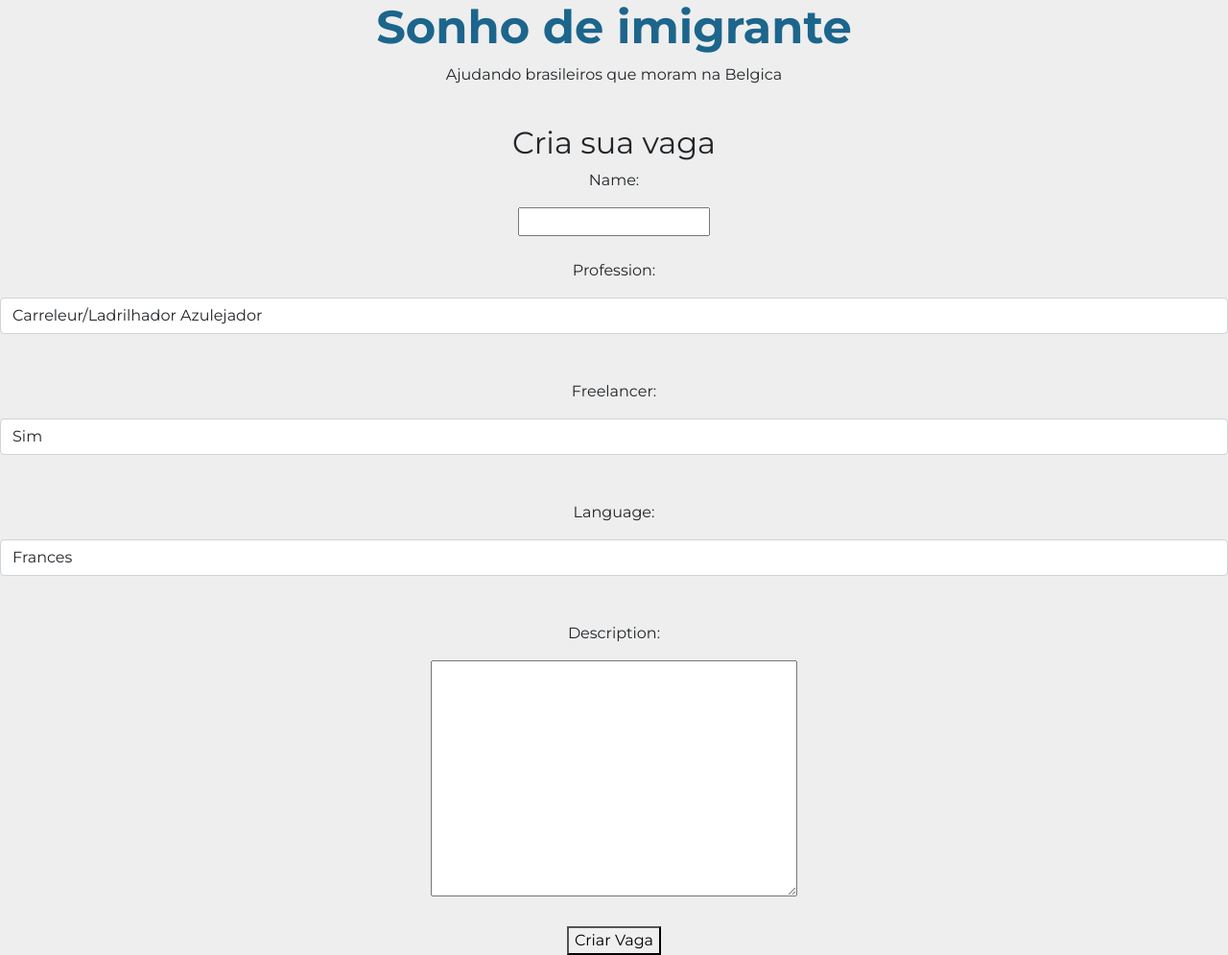
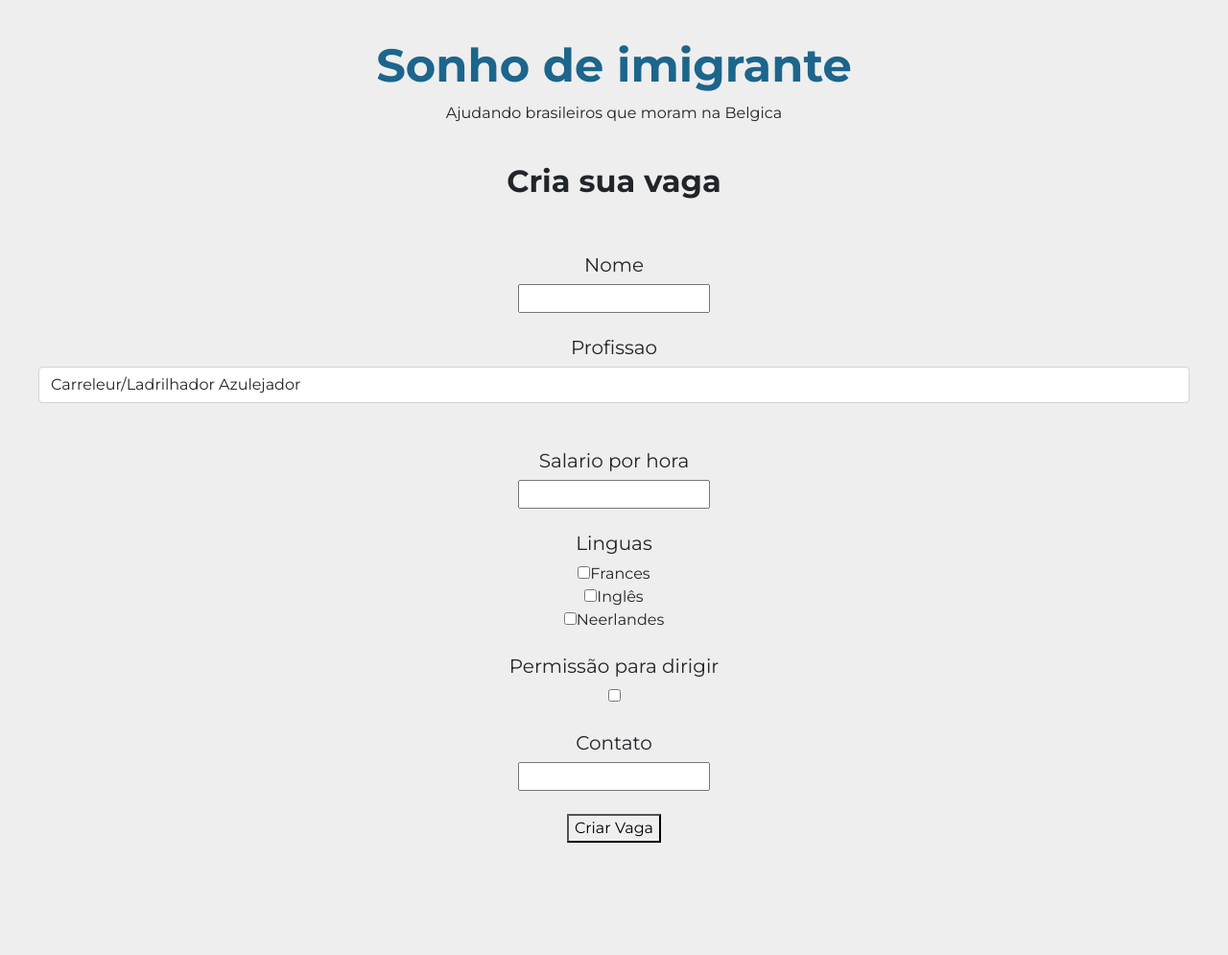
Before and after one commit to Santos-Gustavo/django-linode, a Django app: page /my_app/work/form/ in a window 1280 px wide. Shown: the whole page at 96% size. After the commit the page ends 878 px from the top, so only its background shows below. Run offline with Django 3.2, Linux system fonts and the light colour scheme.

Commit message:
Change in forms

```diff
--- a/my_app/forms.py
+++ b/my_app/forms.py
@@ -7,6 +7,10 @@ class WorkForm(ModelForm):
     class Meta:
         model = WorkModel
         fields = '__all__'
+        # exclude = 'date'
+        # widget = {
+        #     'name': forms.Textarea(attrs={'class': 'myform', 'placeholder': 'Entre teu nome'})
+        # }
 
         # ############################# CHOICES ############################# #
         # PROFESSION_CHOICES = (
@@ -38,11 +42,9 @@ class WorkForm(ModelForm):
             ('Masticage', 'Masticage'),
             ('Ajudante', 'Ajudante')
         )
-        FREELANCER_CHOICES = (('Sim', 'Sim'), ('Nao', 'Não'))
         LANGUAGE_CHOICES = (('Frances', 'Frances'), ('Ingles', 'Ingles'), ('Neerlandes', 'Neerlandes'))
 
         widgets = {
             'profession': forms.Select(choices=PROFESSION_CHOICES, attrs={'class': 'form-control'}),
-            'freelancer': forms.Select(choices=FREELANCER_CHOICES, attrs={'class': 'form-control'}),
             'language': forms.Select(choices=LANGUAGE_CHOICES, attrs={'class': 'form-control'})
         }
--- a/my_app/models.py
+++ b/my_app/models.py
@@ -2,16 +2,22 @@ from django.db import models
 
 
 class WorkModel(models.Model):
+    # blank=True -> Field is not required
     name = models.CharField(max_length=30)
     profession = models.CharField(max_length=50)
-    freelancer = models.CharField(max_length=3)
-    language = models.CharField(max_length=12)
-    description = models.TextField(max_length=1000)
+    contact = models.IntegerField()
+    language_french = models.BooleanField(blank=True)
+    salary = models.IntegerField(blank=True)
+    language_english = models.BooleanField(blank=True)
+    language_dutch = models.BooleanField(blank=True)
+    drivers_license = models.BooleanField(blank=True)
+    description = models.TextField(max_length=1000, blank=True)
+    date = models.DateField()
+    # ToDo: add date form was created
 
     def __str__(self):
         return (
             f"{self.name}, procurando {self.profession}, "
-            f"Freelancer: {self.freelancer}, "
-            f"Tem  que falar {self.language}, "
+            f"Tem  que falar, "
             f"{self.description}"
                 )
--- a/my_app/static/css/master.css
+++ b/my_app/static/css/master.css
@@ -1,5 +1,6 @@
 body {
   text-align: center;
+  padding: 40px;
   margin: 0;
   background-color: #EEEEEE;
   font-family: 'Montserrat', sans-serif;
--- a/my_app/templates/my_app/work/work_form.html
+++ b/my_app/templates/my_app/work/work_form.html
@@ -22,17 +22,37 @@
           <br>
         </div>
       </div>
-      <h2>Cria sua vaga</h2>
+      <h2><b>Cria sua vaga</b></h2>
+      <br><br>
 
       <form method="POST">
           {% csrf_token %}
-          {% for field in form %}
-              <div class="mb-3">
-                {{ field.label_tag }}
-              </div>
-              {{ field }}
+              <h5>Nome</h5>
+              {{ form.name }}
               <br><br>
-          {% endfor %}
+
+              <h5>Profissao</h5>
+              {{ form.profession }}
+              <br><br>
+
+              <h5>Salario por hora</h5>
+              {{ form.salary }}
+              <br><br>
+
+              <h5>Linguas</h5>
+              {{ form.language_french }}Frances<br>
+              {{ form.language_english }}Inglês<br>
+              {{ form.language_dutch }}Neerlandes
+              <br><br>
+
+              <h5>Permissão para dirigir</h5>
+              {{ form.drivers_license }}
+              <br><br>
+
+              <h5>Contato</h5>
+              {{ form.contact }}
+              <br><br>
+
         <button type="submit" name="submit">Criar Vaga</button>
       </form>
 
```
Also changed, not shown: my_app/templates/my_app/work.html (+11 -7 lines).
